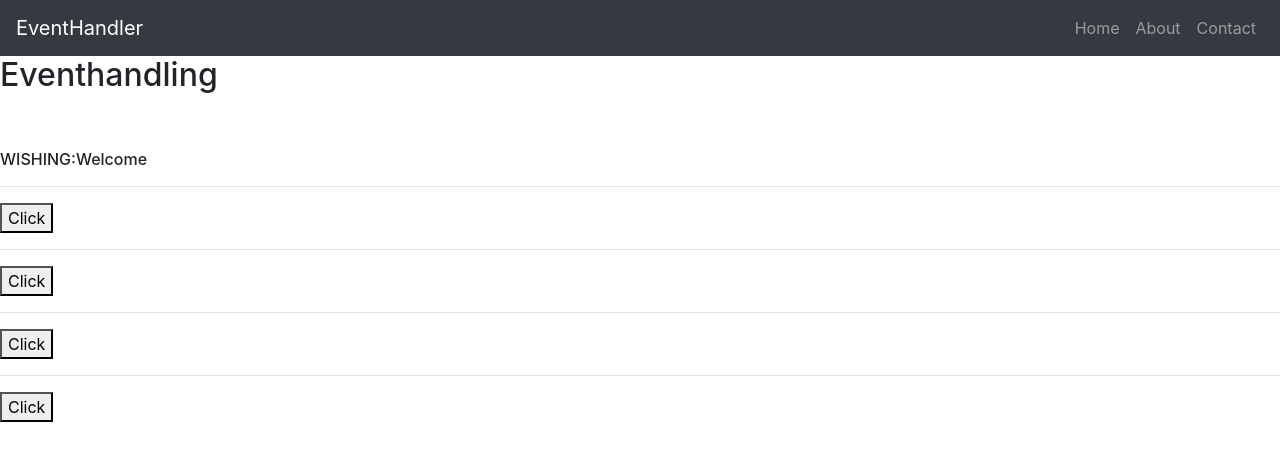
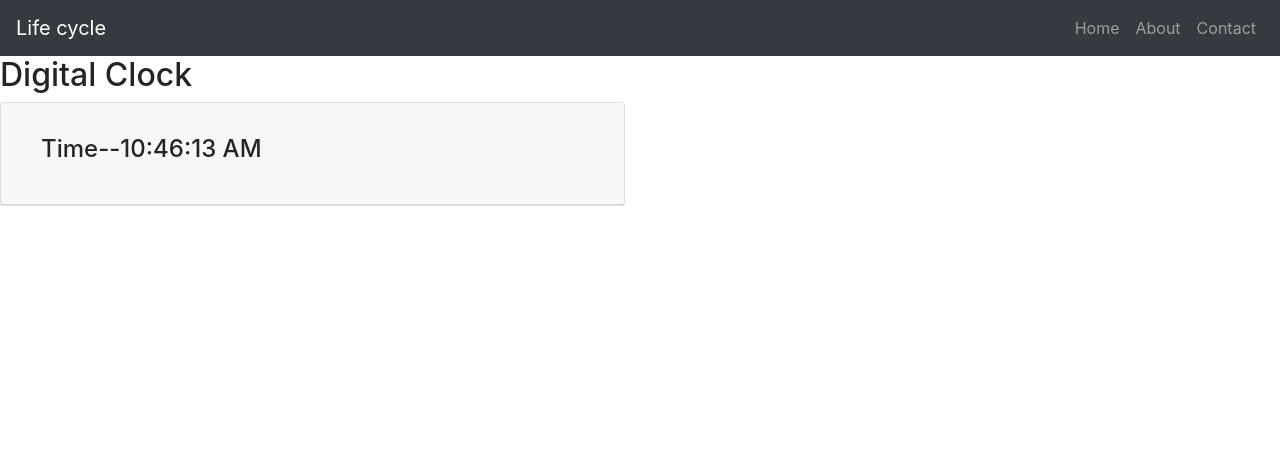
Before and after one commit to Jahanasherintk3/React, a React (Create React App) app in the folder my-app/: page / in a window 1280 px wide. Shown: the top 460 px of the page. Built offline with nearby package versions, Linux system fonts and the light colour scheme.

Commit message:
Life cycle Method

```diff
--- a/my-app/src/App.js
+++ b/my-app/src/App.js
@@ -24,12 +24,12 @@ import Product from './States/Product'
 import Product2 from './States/Product2'
 import Eventbindling from './Event/Eventbindling'
 import Eventhandling from './Event/Eventhandling'
-
+import One from './LifeCycle/One'
 
 let App=()=>{
 return <div>
     <Navbar/>
-    <Eventhandling/>
+    <One/>
 
 
 </div>
--- /dev/null
+++ b/my-app/src/LifeCycle/One.jsx
@@ -0,0 +1,37 @@
+import React, { Component } from 'react'
+
+class One extends Component {
+    constructor(props){     //this will execute first to initialize the value
+        super(props)
+            this.state={
+                currentTime: new Date().toLocaleTimeString()
+            }
+        }
+    componentDidMount(){      //third this will execute then again render
+        setInterval(()=>{
+            this.setState({currentTime:new Date().toLocaleTimeString ()})
+        },1000)
+    }
+  render() {     // second will execute
+    return (
+    <div>
+        <h2>Digital Clock</h2>
+        <div className="contain">
+            <div className="row">
+                <div className="col-md-6">
+                    <div className="card">
+                        <div className="card-header">
+                            <div className="card-body bg success">
+                                <h4>Time--{this.state.currentTime}</h4>
+                            </div>
+                        </div>
+                    </div>
+                </div>
+            </div>
+        </div>
+    </div>
+    )
+  }
+}
+
+export default One;
--- a/my-app/src/Navbar/Navbar.jsx
+++ b/my-app/src/Navbar/Navbar.jsx
@@ -4,7 +4,7 @@ class Navbar extends React.Component {
     return (
       <div>
         <nav className="navbar navbar-dark bg-dark">
-          <a href="#" className="navbar-brand">EventHandler</a>
+          <a href="#" className="navbar-brand">Life cycle</a>
           <div className="ml-auto navbar-expand">
             <ul className="navbar-nav">
               <li className="navbar-list">
```
